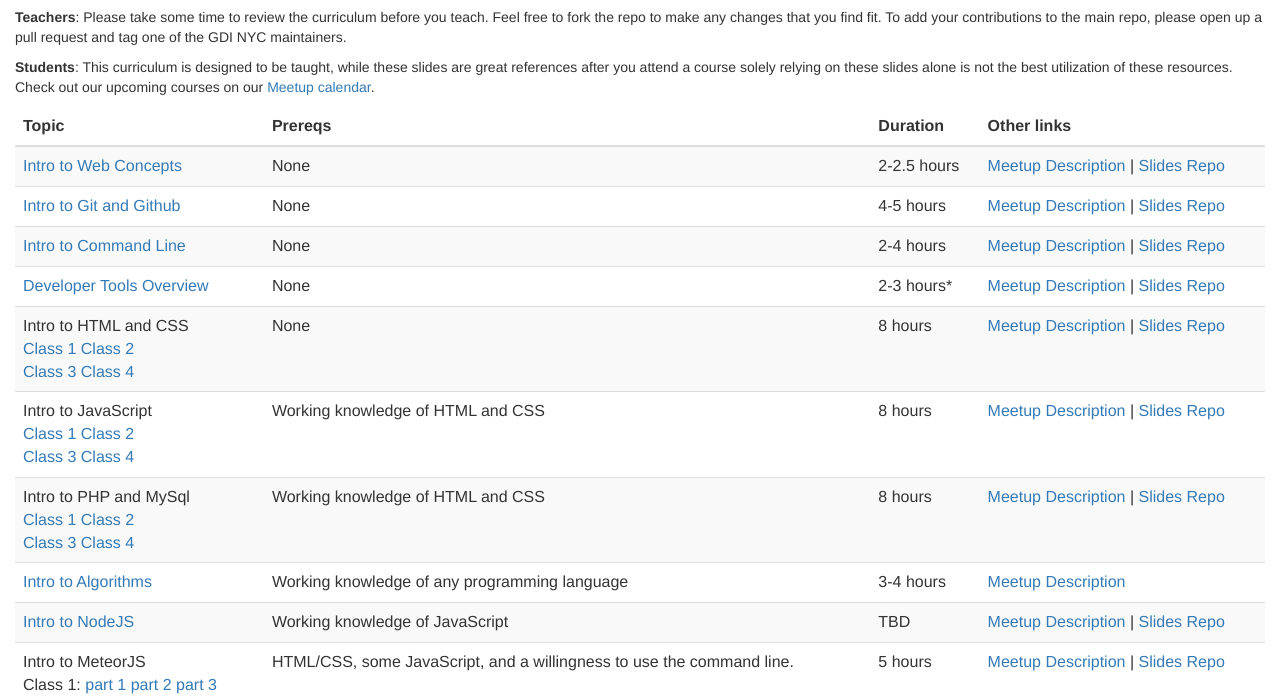
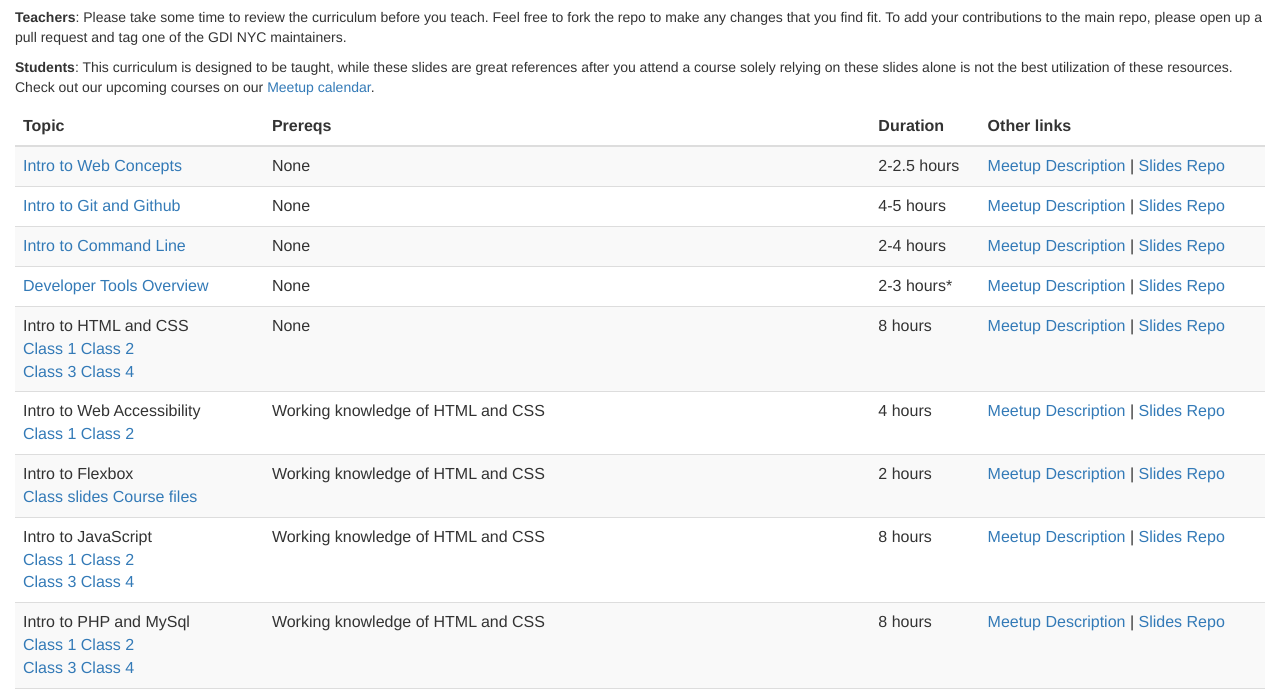
Before and after one commit to zenfulwoman/gdi-nyc.github.io, a plain HTML site: page index.html in a window 1280 px wide. Shown: the part 93-789 px from the top of the page. Drawn offline with nearby package versions, Linux system fonts and the light colour scheme.

Commit message:
added intro to flexbox. updated intro to web accessibility and intro to git slides

```diff
--- a/index.html
+++ b/index.html
@@ -57,6 +57,26 @@
               <td>None</td>
               <td>8 hours</td>
               <td><a href="https://www.meetup.com/girldevelopit/events/230060612/">Meetup Description</a> | <a href="https://github.com/gdi-nyc/gdi-core-html-css">Slides Repo</a></td>
+            </tr>
+            <tr>
+              <td>
+                Intro to Web Accessibility<br />
+                <a href="./intro-web-accessibility/class1.html">Class 1</a>
+                <a href="./intro-web-accessibility/class2.html">Class 2</a>
+              </td>
+              <td>Working knowledge of HTML and CSS</td>
+              <td>4 hours</td>
+              <td><a href="https://www.meetup.com/girldevelopit/events/237015463/">Meetup Description</a> | <a href="https://github.com/gdi-nyc/girldevelopit-rdu-access/tree/gh-pages">Slides Repo</a></td>
+            </tr>
+            <tr>
+              <td>
+                Intro to Flexbox<br />
+                <a href="./flexbox/flexbox-class-slides/">Class slides</a>
+                <a href="./flexbox/flexbox-class-files.zip">Course files</a>
+              </td>
+              <td>Working knowledge of HTML and CSS</td>
+              <td>2 hours</td>
+              <td><a href="https://www.meetup.com/girldevelopit/events/235104419/">Meetup Description</a> | <a href="https://github.com/gdi-nyc/intro-to-flexbox">Slides Repo</a></td>
             </tr>
             <tr>
               <td>
```
Also changed, not shown: 1 other file.
